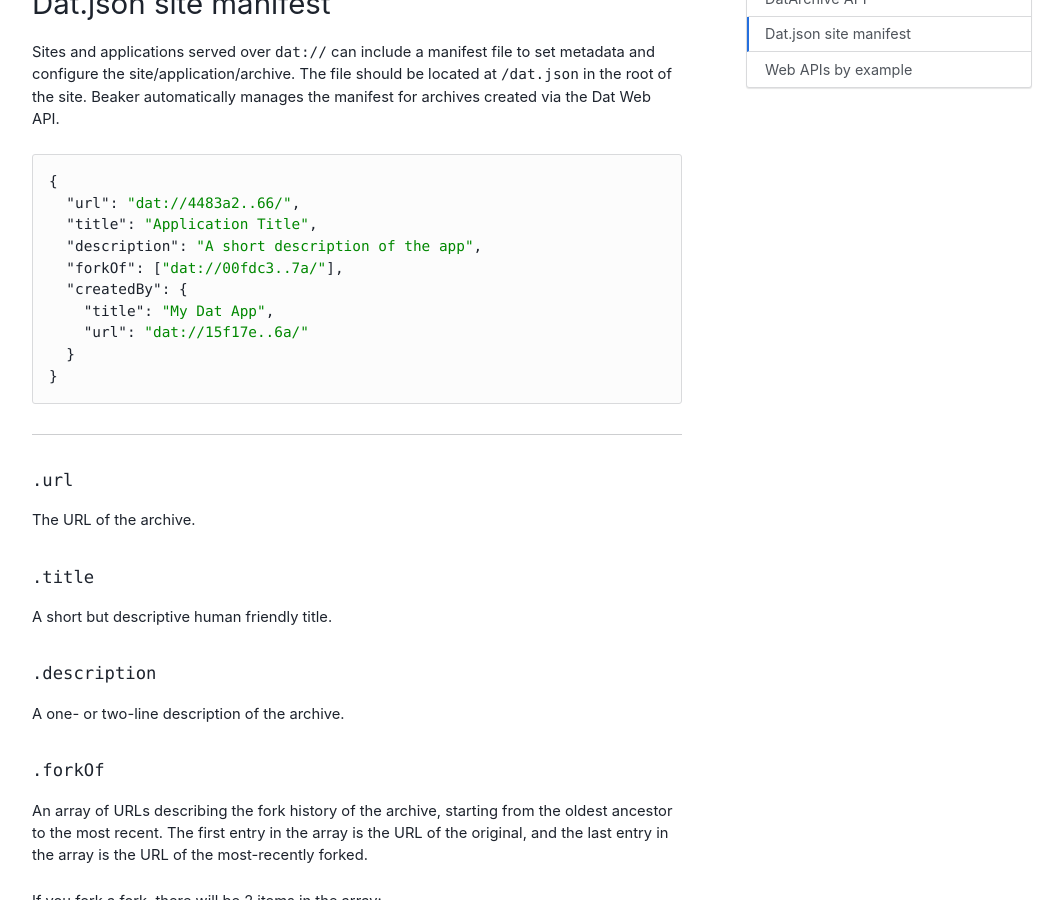
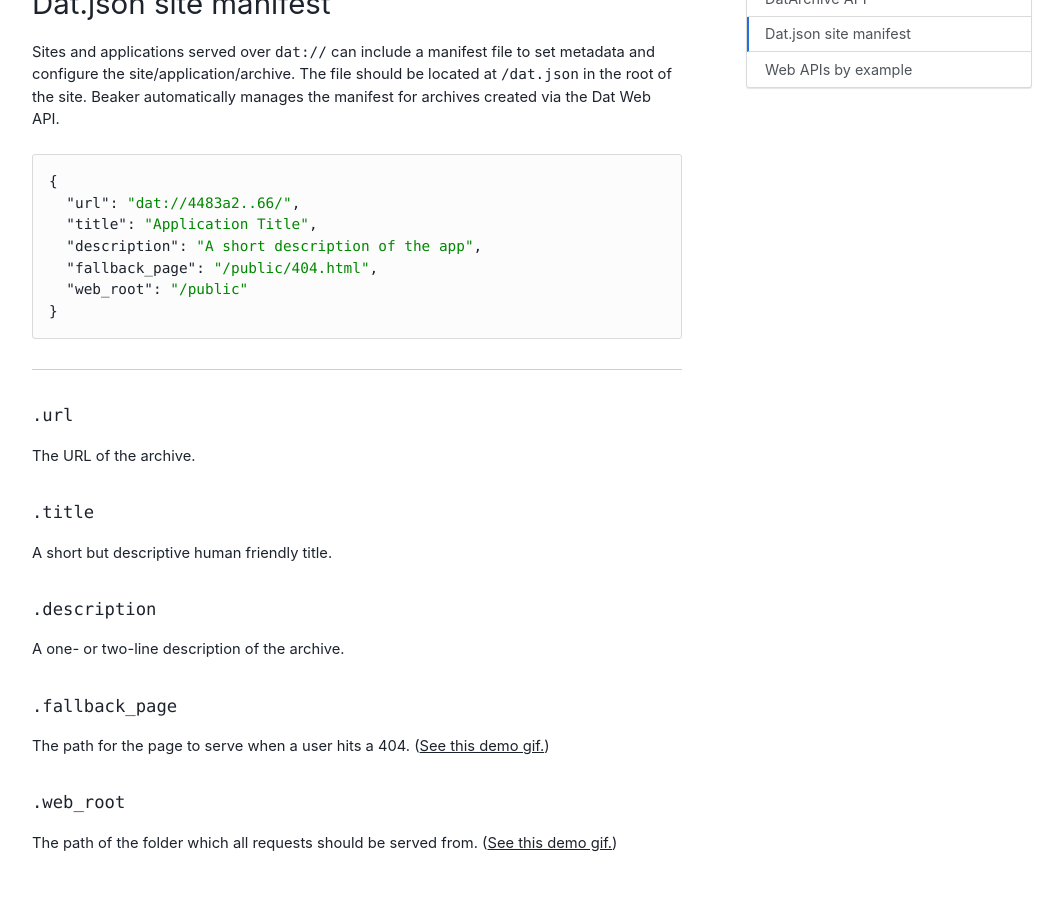
Before and after one commit to beakerbrowser/beakerbrowser.com, a Jekyll site: the page built from _docs/apis/manifest.md, in a window 1280 px wide and 900 px high, scrolled down 220 px. Shown: the whole window, without its empty margins (108-1171 px from the left). Built offline with Jekyll 4.4.1, drawn with Linux system fonts in a browser that asks for light colours; some of the changed text lies outside the part shown.

Commit message:
Update the dat.json docs

````diff
--- a/_data/apis/manifest.yml
+++ b/_data/apis/manifest.yml
@@ -9,23 +9,10 @@
     name: ".description"
     desc: "A one- or two-line description of the archive."
   -
-    name: ".forkOf"
+    name: ".fallback_page"
     desc: |
-      An array of URLs describing the fork history of the archive, starting from the oldest ancestor to the most recent.
-      The first entry in the array is the URL of the original, and the last entry in the array is the URL of the most-recently forked.
-
-      If you fork a fork, there will be 2 items in the array:
-
-      ```
-      forkOf: [grandparent-url (the original), parent-url]
-      ```
-
-      If you fork again, there will be 3 items in the array:
-
-      ```
-      forkOf: [great-grandparent-url (the original), grandparent-url, parent-url]
-      ```
+      The path for the page to serve when a user hits a 404. ([See this demo gif.](/img/docs/demo-fallback-page.gif))
   -
-    name: ".createdBy"
+    name: ".web_root"
     desc: |
-      An object of `{url:, title:}` describing the application that created the archive.
+      The path of the folder which all requests should be served from. ([See this demo gif.](/img/docs/demo-web-root.gif))
--- a/_docs/apis/manifest.md
+++ b/_docs/apis/manifest.md
@@ -14,11 +14,8 @@
   "url": "dat://4483a2..66/",
   "title": "Application Title",
   "description": "A short description of the app",
-  "forkOf": ["dat://00fdc3..7a/"],
-  "createdBy": {
-    "title": "My Dat App",
-    "url": "dat://15f17e..6a/"
-  }
+  "fallback_page": "/public/404.html",
+  "web_root": "/public"
 }
 ```
 
````
Also changed, not shown: img/docs/demo-fallback-page.gif (added), img/docs/demo-web-root.gif (added).
